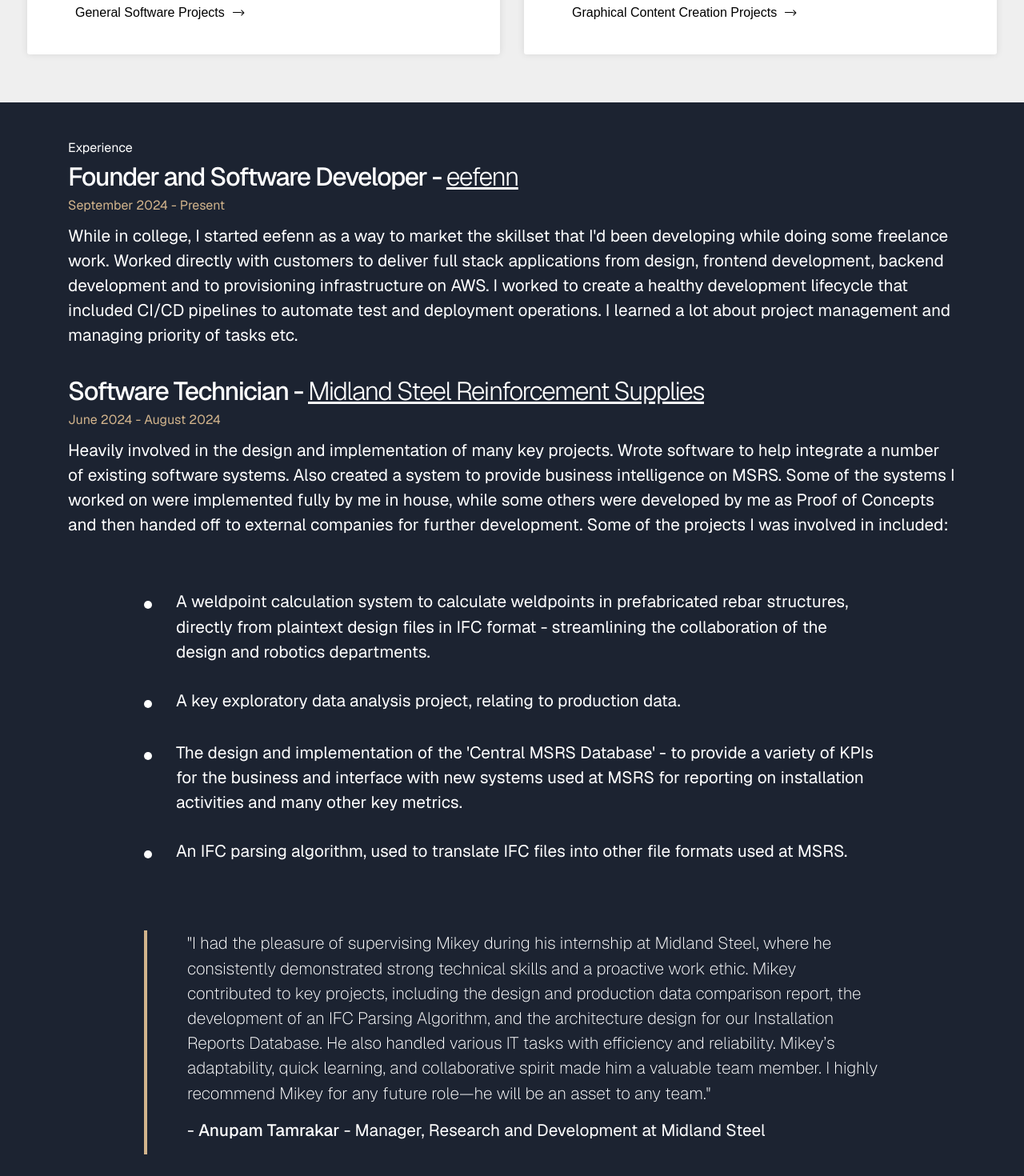
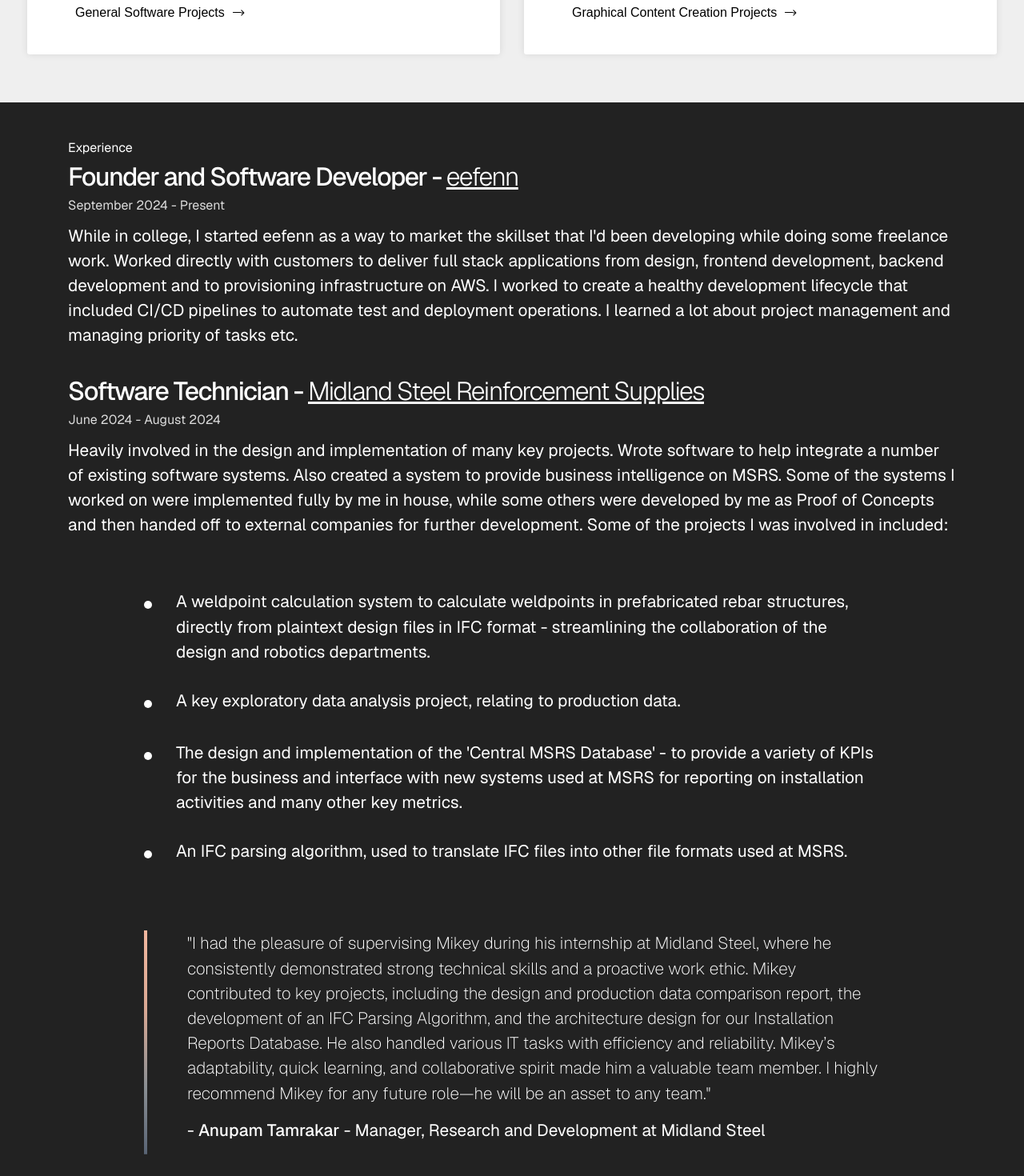
Before and after one commit to mikeyfennelly1/mfennelly.dev, a Next.js app: page / in a window 1280 px wide. Shown: the part 1100-2570 px from the top of the page at 80% size. Built offline with nearby package versions, Linux system fonts and the light colour scheme.

Commit message:
refactor: change accent colors to pastel salmon pink and gunmetal gray

```diff
--- a/src/app/globals.css
+++ b/src/app/globals.css
@@ -171,12 +171,12 @@
 }
 
 .invert-colors {
-  background-color: #1c2331;
+  background-color: #222222;
   color: #ffffff;
 }
 
 .accent2 {
-  color: #D2B48C;
+  color: #dcdcdc;
 }
 
 section > p {
--- a/src/components/experience/testimonial/Testimonial.tsx
+++ b/src/components/experience/testimonial/Testimonial.tsx
@@ -4,6 +4,9 @@
     return (
         <>
             <div className="medium-separator container testimonial-container">
+                <div id={"border-element"} className={"animated-gradient"}></div>
+                <div className={"testimonial "}>
+
                     <p className={"side-note"} style={{fontWeight: 200}}>
                         "I had the pleasure of supervising Mikey during his internship at Midland Steel, where he consistently demonstrated strong technical skills and a proactive work ethic.
 
@@ -13,6 +16,8 @@
                     </p>
                     <p className={"medium-separator side-note"}> - <span className={"bold"}>Anupam Tamrakar</span> - Manager, Research and Development at Midland Steel</p>
                 </div>
+
+            </div>
         </>
     )
 }
--- a/src/components/experience/testimonial/testimonal.css
+++ b/src/components/experience/testimonial/testimonal.css
@@ -1,10 +1,41 @@
+.testimonial-container {
+    display: flex;
+}
+
 @media screen and (min-width: 800px) {
     .testimonial-container {
         padding: 0 100px;
     }
 }
 
+#border-element {
+    min-width: 4px;
+    min-height: 100%;
+}
+
+.animated-gradient {
+    background: linear-gradient(
+            to bottom,
+            #F2B79F 0%,
+            #d9a893 35%,
+            #8a8f93 70%,
+            #596475 100%
+    );
+    animation: gradientAnimation 2s ease infinite;
+}
+
+@keyframes gradientAnimation {
+    0% {
+        background-position: 0% 50%;
+    }
+    50% {
+        background-position: 100% 50%;
+    }
+    100% {
+        background-position: 0% 50%;
+    }
+}
+
 .testimonial-container p {
-    border-left: 4px solid #D2B48C;
     padding-left: 50px;
 }
--- a/src/components/hero/Hero.tsx
+++ b/src/components/hero/Hero.tsx
@@ -9,7 +9,7 @@
         <>
                 <section className={"max-[850px]:!pt-0"}>
                     <h1 className={`${GeistSans.className} tracking-tighter max-[850px]:text-6xl pt-10 pb-5 text-10xl max-[850px]:mb-0`}
-                        style={{fontSize: "10rem", lineHeight: "10rem", letterSpacing: "-0.8rem"}}>
+                        style={{fontSize: "10rem", lineHeight: "10rem", letterSpacing: "-0.8rem", textDecoration: "underline", textDecorationColor: "#F2B79F"}}>
                         Mikey Fennelly
                     </h1>
                     <div className={"medium-separator text-xl"}>
```
Lines whose indentation alone changed are shown as unchanged.
